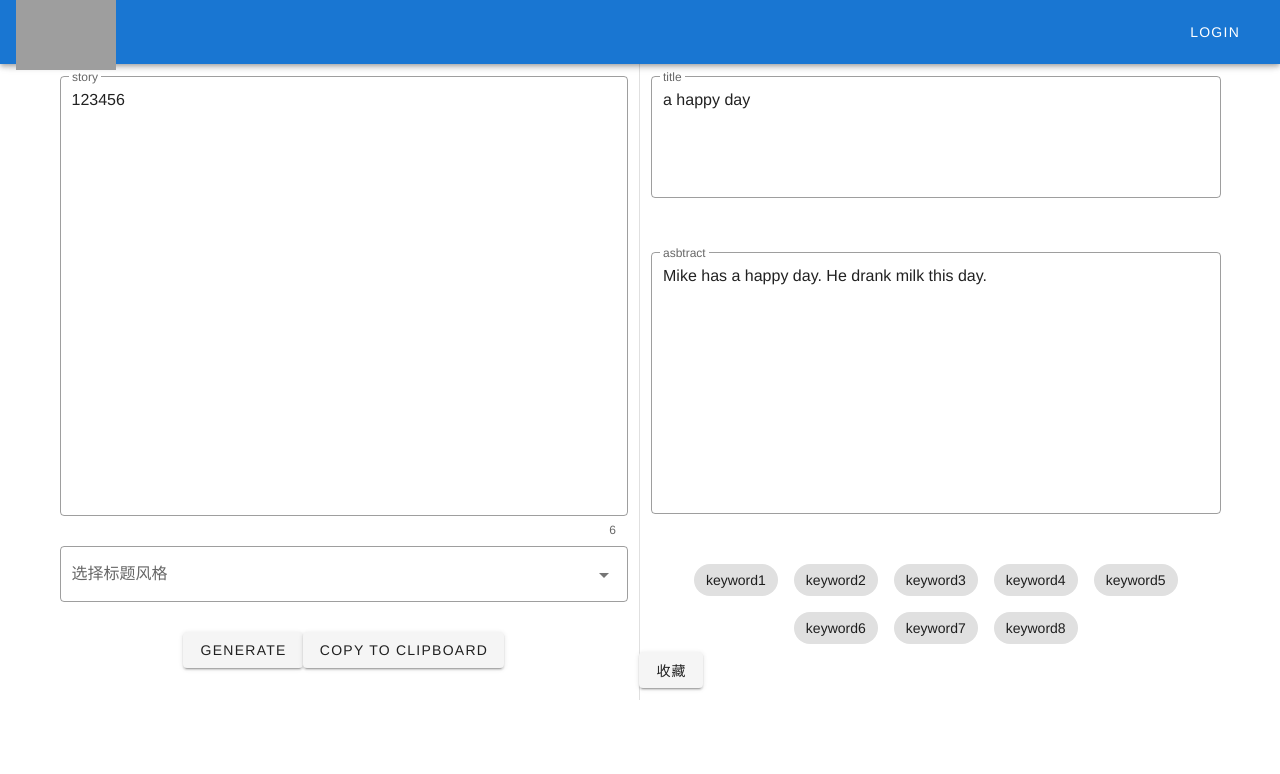
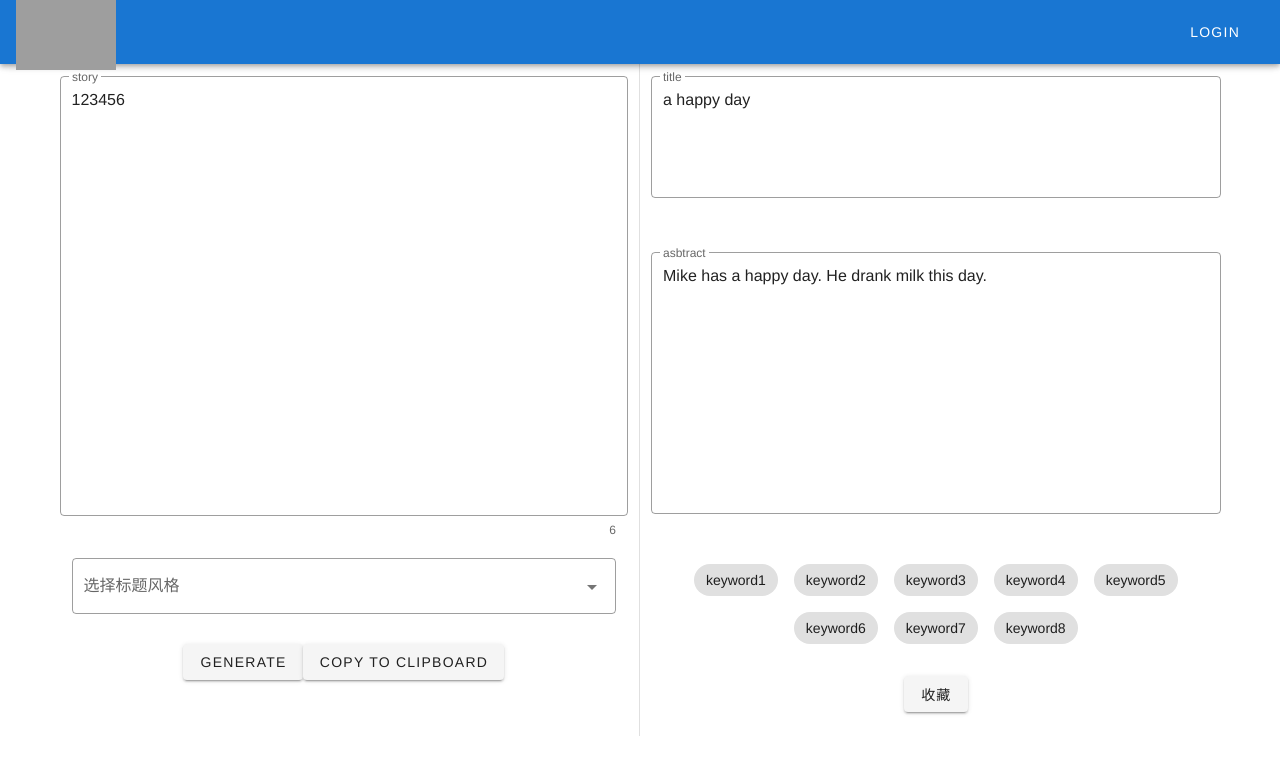
Before and after one commit to buaa-gavin/fish9, a Vue app: page /home in a window 1280 px wide. Shown: the top 774 px of the page. Built offline with nearby package versions, Linux system fonts and the light colour scheme; sample sign-in values are in the browser's storage; grey boxes are pictures that could not be loaded.

Commit message:
centering

```diff
--- a/src/components/DashBoard.vue
+++ b/src/components/DashBoard.vue
@@ -5,9 +5,11 @@
         <v-snackbar v-model="snackbar_long" timeout="2000">字数过长 </v-snackbar>
         <v-snackbar v-model="snackbar_null" timeout="2000">不能为空 </v-snackbar>
         <v-textarea v-model="story" clearable counter rows="16" clear-icon="mdi-close-circle" label="story" outlined no-resize height="440" :rules="rules" />
-        <v-select :items="items" outlined label="选择标题风格"></v-select>
-        <v-btn elevation="2" @click="generate"> generate </v-btn>
-        <v-btn elevation="2" @click="copytoclipboard"> copy to clipboard </v-btn>
+        <v-container>
+          <v-select :items="items" outlined label="选择标题风格"></v-select>
+          <v-btn elevation="2" @click="generate"> generate </v-btn>
+          <v-btn elevation="2" @click="copytoclipboard"> copy to clipboard </v-btn>
+        </v-container>
       </v-col>
       <v-divider vertical />
       <v-col>
@@ -28,9 +30,9 @@
               {{ keyword }}
             </v-chip>
         </v-container>
-        <v-row>
+        <v-container>
           <v-btn elevation="2" @click="save"> 收藏 </v-btn>
-        </v-row>
+        </v-container>
       </v-col>
     </v-row>
   </v-container>
```
